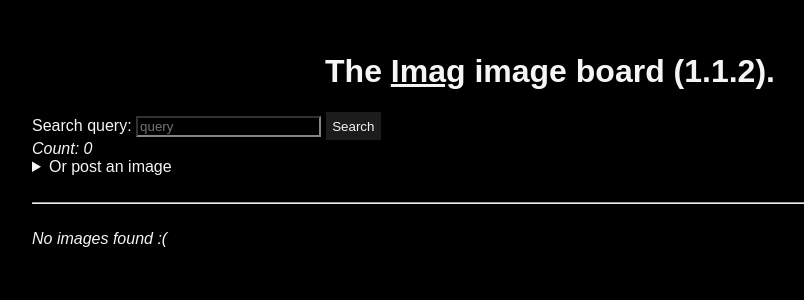
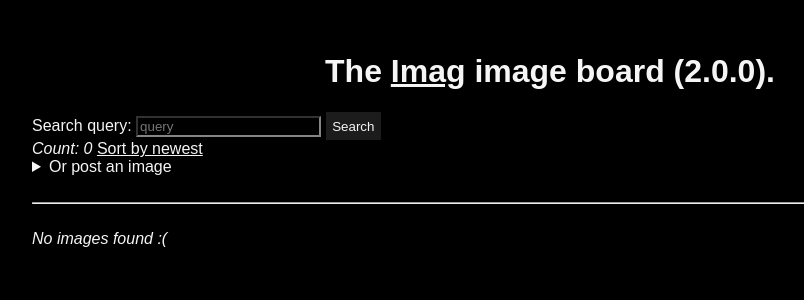
Before and after one commit to TruncatedDinoSour/imag, a Flask app: page / in a window 1280 px wide. Shown: the top 300 px of the page, without its empty margins (90-894 px from the left). Run offline with Flask 3, Linux system fonts and the light colour scheme; data that the repository does not hold is empty; parts of the project's set-up code (start-up, migrations or seed data) failed here and were passed over.

Commit message:
fix image removal
Signed-off-by: Ari Archer <ari@ari.lt>

```diff
--- a/src/imag/__init__.py
+++ b/src/imag/__init__.py
@@ -11,7 +11,7 @@ from werkzeug.middleware.proxy_fix import ProxyFix
 
 from . import const
 
-__version__: str = "1.1.2"
+__version__: str = "2.0.0"
 
 
 def create_app(db: str = "sqlite:///imag.db") -> t.Tuple[flask.Flask, t.Optional[str]]:
--- a/src/imag/models.py
+++ b/src/imag/models.py
@@ -4,6 +4,7 @@
 
 import base64
 import typing as t
+import os
 from datetime import datetime
 from enum import Enum, auto
 from secrets import SystemRandom
--- a/src/imag/templates/index.j2
+++ b/src/imag/templates/index.j2
@@ -26,7 +26,7 @@
         <meta name="color-scheme" content="dark" />
         <meta name="theme-color" content="black" />
 
-        <meta name="license" content="unlicense" />
+        <meta name="license" content="Unlicense" />
 
         <!-- preloads the css ( technically you can replace it with a style tag -->
 
@@ -99,9 +99,12 @@
                 <input type="text" name="q" id="q" placeholder="query" {% if q is defined %} value="{{ q | escape }}" {% endif %} required />
                 <button type="submit">Search</button>
                 {% if q is defined and "s=newest" not in request.url %} <a href="{{ request.url }}&s=newest">Sort by newest</a> {% endif %}
+                {% if q is defined %} <a href="/">Back home</a> {% endif %}
             </form>
 
             <i>Count: {{ images | length }}</i>
+
+            {% if q is not defined and "s=newest" not in request.url %} <a href="/?s=newest">Sort by newest</a> {% endif %}
 
             <details>
                 <summary>Or post an image</summary>
--- a/src/imag/views.py
+++ b/src/imag/views.py
@@ -22,7 +22,7 @@ def index() -> str:
     """index page"""
     return flask.render_template(
         "index.j2",
-        images=models.Image.query.order_by(models.Image.score.desc()).all(),  # type: ignore
+        images=models.Image.query.order_by((models.Image.created if flask.request.args.get("s") == "newest" else models.Image.score).desc()).all(),  # type: ignore
     )
 
 
@@ -80,7 +80,7 @@ def image(iid: int) -> flask.Response:
         with open(os.path.join(const.IMAGE_DIR, str(iid)), "rb") as fp:
             file: bytes = fp.read()
             return flask.Response(file, mimetype=magic.from_buffer(file, mime=True))  # type: ignore
-    except FileNotFoundError:
+    except Exception:
         flask.abort(404)
 
 
@@ -94,6 +94,7 @@ def edit(iid: int) -> Response:
     if flask.request.form.get("delete"):
         models.db.session.delete(image)
         models.db.session.commit()
+        os.remove(os.path.join(const.IMAGE_DIR, str(image.iid)))
         flask.flash(f"Image {image.iid} deleted.")
         return flask.redirect("/")
 
```
